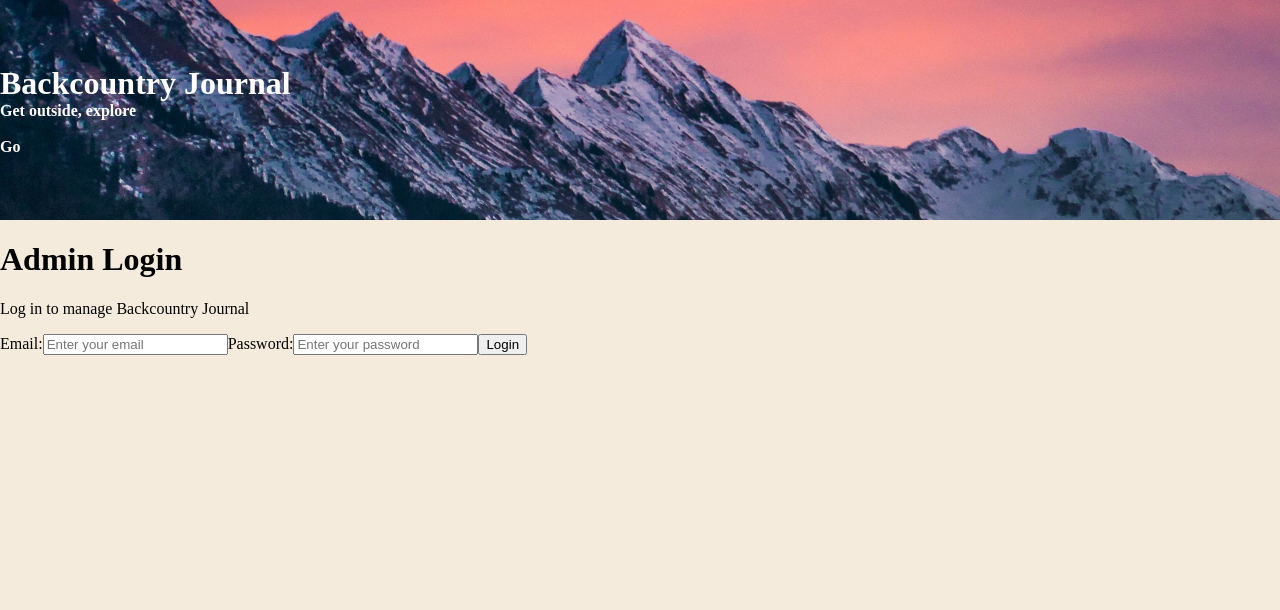
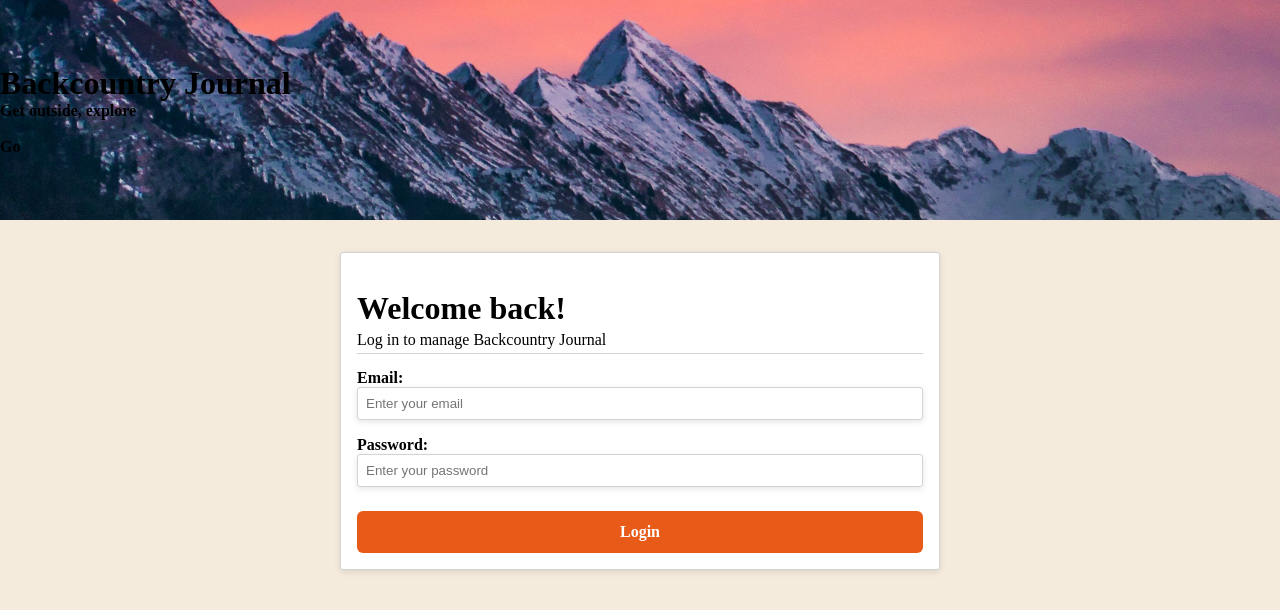
Before and after one commit to NedimM24/backcountry-journal, a React (Vite) app in the folder admin-frontend/: page /login in a window 1280 px wide. Shown: the top 610 px of the page. Built offline with nearby package versions, Linux system fonts and the light colour scheme.

Commit message:
style admin login

```diff
--- a/admin-frontend/index.html
+++ b/admin-frontend/index.html
@@ -5,6 +5,10 @@
     <link rel="icon" type="image/svg+xml" href="/favicon.svg" />
     <meta name="viewport" content="width=device-width, initial-scale=1.0" />
     <title>admin-frontend</title>
+    <!--GOOGLE FONTS-->
+    <link rel="preconnect" href="https://fonts.googleapis.com">
+    <link rel="preconnect" href="https://fonts.gstatic.com" crossorigin>
+    <link href="https://fonts.googleapis.com/css2?family=Roboto+Slab:wght@100..900&display=swap" rel="stylesheet">
   </head>
   <body>
     <div id="root"></div>
--- a/admin-frontend/src/components/PostForm/PostForm.tsx
+++ b/admin-frontend/src/components/PostForm/PostForm.tsx
@@ -23,7 +23,10 @@ export function PostForm() {
     setIsLoading(true);
     await new Promise((resolve) => setTimeout(resolve, 2000));
     //OBJECT THAT HOLDS THE USERS INPUTTED DATA
-    const userData = newPost;
+    const userData = {
+      ...newPost,
+      coverImage: newPost.coverImage.trim() || null,
+    };
 
     try {
       const token = localStorage.getItem("token");
--- a/admin-frontend/src/index.css
+++ b/admin-frontend/src/index.css
@@ -11,6 +11,15 @@
   --color-accent: #C96A3A;
   --color-border: #D8CDBB;
   --color-input: #FFFDF8;
+}
+
+h1,
+h2,
+h3,
+h4,
+h5,
+h6{
+  color: #000;
 }
 
 body{
@@ -38,17 +47,17 @@ body{
   font-weight: 600;
   cursor: pointer;
 
-  transition: var(--color-primary-hover) 0.2s ease;
+ transition: background-color 0.3s ease, transform 0.5s ease;
 }
 
 .btn:hover{
   background-color: var(--color-primary-hover);
-  transform: scale(1.07);
+  transform: scale(1.03);
 }
 
 .btn:active{
   background-color: var(--color-primary-hover);
-  transform: scale(1.02);
+  transform: scale(1.015);
 }
 
 a{
--- a/admin-frontend/src/pages/Login/Login.module.css
+++ b/admin-frontend/src/pages/Login/Login.module.css
@@ -0,0 +1,98 @@
+.container{
+    display: flex;
+    flex-direction: column;
+}
+
+.authForm{
+    display: flex;
+    justify-content: center;
+    margin-top: 1rem;
+    align-self: center;
+    width: 90%;
+}
+.authContainer{
+    display: flex;
+    flex-direction: column;
+    border: solid 1px lightgray;
+    background-color: white;
+    border-radius: 3px;
+    padding: 1rem;
+    box-shadow: 0 2px 6px rgba(0, 0, 0, 0.1);
+}
+
+.formHeader h1{
+    margin-bottom: 0.25rem;
+}
+
+.formHeader p{
+    margin-top: 0;
+    margin-bottom: 0.25rem;
+}
+
+.formHeader{
+    border-bottom: 1px solid lightgray;
+}
+
+.inputContainer{
+    display: flex;
+    flex-direction: column;
+    margin-top: .9rem;
+    margin-bottom: .5rem;
+    gap: 1rem;
+}
+
+.inputContainer label{
+    display: flex;
+    flex-direction: column;
+    font-weight: bolder;
+}
+
+.inputContainer input{
+ padding: .5rem;
+ border: solid 1px lightgray;
+ box-shadow: 0 2px 6px rgba(0, 0, 0, 0.1);
+ border-radius: 3px;
+}
+
+a {
+  color: var(--color-primary);
+  text-decoration: underline;
+}
+
+.authContainer button{
+    margin-top: 1rem;
+}
+
+@media (min-width: 768px) {
+
+    .container{
+        display: flex;
+        flex-direction: column;
+        justify-content: center;
+        align-items: center;
+    }
+
+    .authForm{
+        display: flex;
+        flex-direction: column;
+        width: 70%;
+    }
+}
+
+@media (min-width: 1024px) {
+
+    .container{
+        display: flex;
+        flex-direction: column;
+        justify-content: center;
+        align-items: center;
+    }
+
+    .authForm{
+        margin-top: 2rem;
+        display: flex;
+        flex-direction: column;
+        width: 50%;
+        max-width: 600px;
+    }
+}
--- a/admin-frontend/src/pages/Login/Login.tsx
+++ b/admin-frontend/src/pages/Login/Login.tsx
@@ -2,6 +2,7 @@ import { useState } from "react";
 import { useNavigate } from "react-router-dom";
 import { AuthHeader } from "../../components/AuthHeader/AuthHeader";
 import { ButtonSpinner } from "../../components/LoadingSpinner/ButtonSpinner";
+import styles from "./Login.module.css";
 
 type LoginResponse = {
   token?: string;
@@ -68,14 +69,16 @@ export function Login() {
   }
 
   return (
-    <div>
+    <div className={styles.container}>
       <AuthHeader />
-      <form onSubmit={handleSubmit}>
-        <div>
-          <h1>Admin Login</h1>
+      <div className={styles.authForm}>
+        <form className={styles.authContainer} onSubmit={handleSubmit}>
+          <div className={styles.formHeader}>
+            <h1>Welcome back!</h1>
             <p>Log in to manage Backcountry Journal</p>
           </div>
 
+          <div className={styles.inputContainer}>
             <label>
               Email:
               <input
@@ -97,13 +100,15 @@ export function Login() {
                 onChange={(e) => setPassword(e.target.value)}
               />
             </label>
+          </div>
 
           {error && <p role="alert">{error}</p>}
 
-        <button type="submit" disabled={isLoading}>
+          <button className="btn" type="submit" disabled={isLoading}>
             {isLoading ? <ButtonSpinner /> : "Login"}
           </button>
         </form>
       </div>
+    </div>
   );
 }
```
Lines whose indentation alone changed are shown as unchanged.
